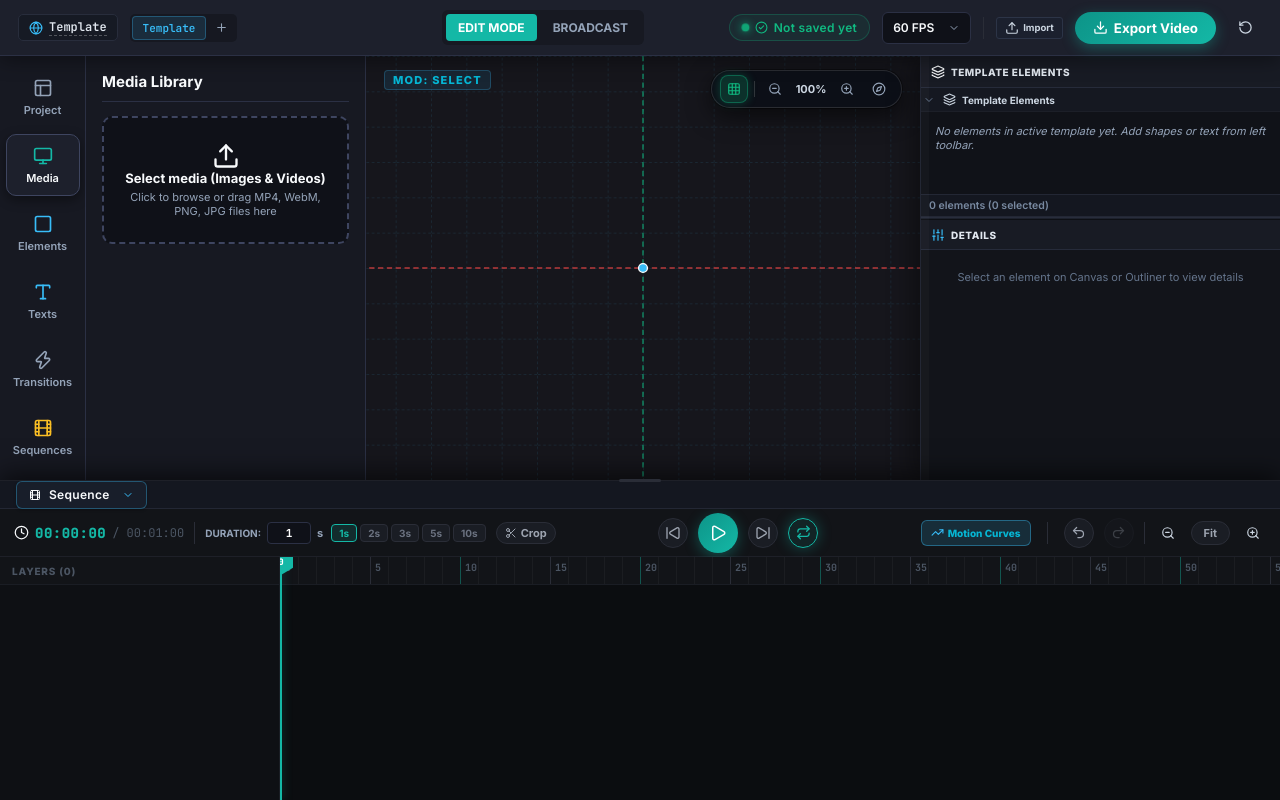
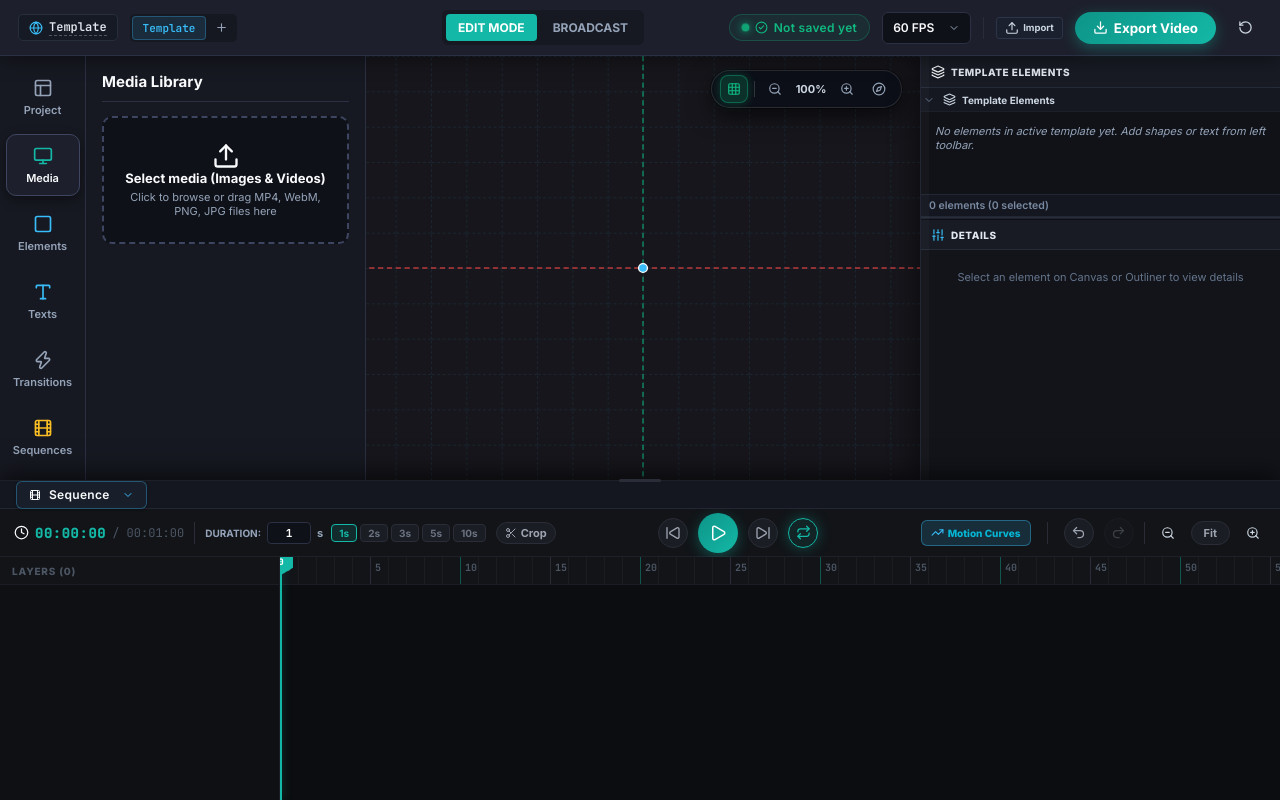
Before and after one commit to ErtugrulAK/keyframe-character-studio, a React (Vite) app: page / in a window 1280 px wide. Built offline with nearby package versions, Linux system fonts and the light colour scheme.

Commit message:
feat(broadcast): trigger sequence playback on click, remove MOD select badge, hide grid in broadcast mode

```diff
--- a/src/components/Broadcast/LiveDirectorPanel.tsx
+++ b/src/components/Broadcast/LiveDirectorPanel.tsx
@@ -8,6 +8,8 @@ export const LiveDirectorPanel: React.FC = () => {
     motionTemplates,
     activeTemplateId,
     setActiveTemplateId,
+    setCurrentFrame,
+    setIsPlaying,
   } = useAnimator();
 
   return (
@@ -36,7 +38,11 @@ export const LiveDirectorPanel: React.FC = () => {
               <button
                 key={tmpl.id}
                 type="button"
-                onClick={() => setActiveTemplateId(tmpl.id)}
+                onClick={() => {
+                  setActiveTemplateId(tmpl.id);
+                  setCurrentFrame(0);
+                  setIsPlaying(true);
+                }}
                 style={{
                   padding: '8px 14px',
                   borderRadius: 6,
--- a/src/components/Canvas/StageCanvas.tsx
+++ b/src/components/Canvas/StageCanvas.tsx
@@ -389,12 +389,8 @@ export const StageCanvas: React.FC = () => {
         </div>
       )}
 
-      {/* Top Bar Overlay Info */}
-      <div className="canvas-header-info">
-        <span className="info-tool">MOD: {isPanning ? 'PAN NAV' : activeTool.toUpperCase()}</span>
-      </div>
-
-      {/* Viewport Floating Glass Toolbar */}
+      {/* Viewport Floating Glass Toolbar (Edit Mode Only) */}
+      {appMode !== 'broadcast' && (
         <CanvasViewportToolbar
           showGrid={showGrid}
           setShowGrid={setShowGrid}
@@ -406,6 +402,7 @@ export const StageCanvas: React.FC = () => {
           setZoomLevel={setZoomLevel}
           setPanOffset={setPanOffset}
         />
+      )}
 
       <svg
         className="stage-svg"
@@ -457,7 +454,7 @@ export const StageCanvas: React.FC = () => {
                 width={projectResolution.width}
                 height={projectResolution.height}
                 zScale={zScale}
-                showGrid={showGrid}
+                showGrid={appMode === 'broadcast' ? false : showGrid}
                 appMode={appMode}
               />
 
```
Lines whose indentation alone changed are shown as unchanged.
